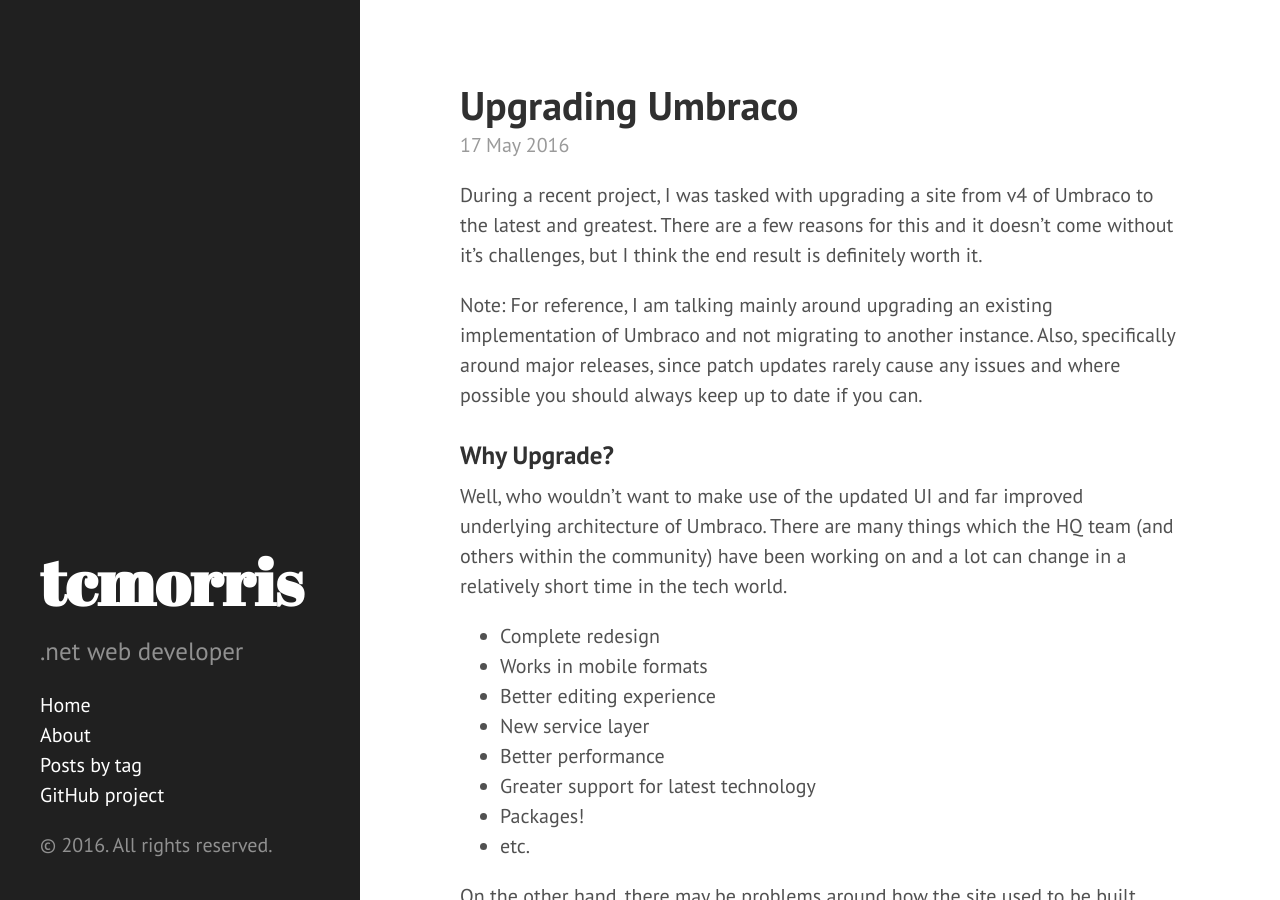
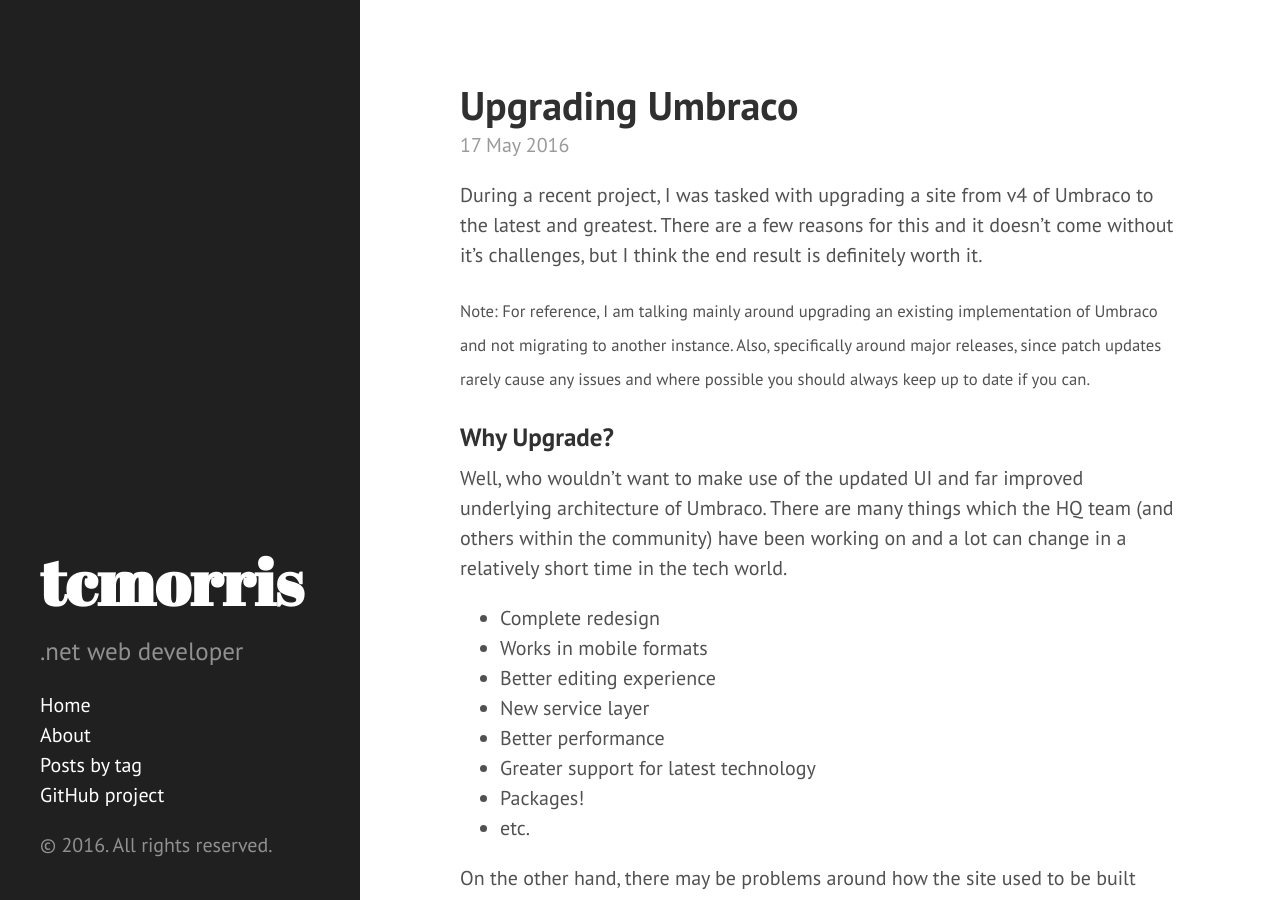
Before and after one commit to tcmorris/tcmorris.github.io, a Jekyll site: the page built from _posts/2016-05-17-upgrading-umbraco.md, in a window 1280 px wide and 900 px high. Built offline with Jekyll 4.4.1, drawn with Linux system fonts in a browser that asks for light colours; Markdown is read by kramdown in place of the engine named in the settings; comment, search, counter and statistics services are not loaded.

Commit message:
Some formatting updates

```diff
--- a/_layouts/page.html
+++ b/_layouts/page.html
@@ -1,10 +1,8 @@
 ---
 layout: default
-comments: false
 ---
 
 <div class="page">
   <h1 class="page-title">{{ page.title }}</h1>
   {{ content }}
-  {% if page.comments %}{% include disqus.html %}{% endif %}
 </div>
--- a/_layouts/post.html
+++ b/_layouts/post.html
@@ -8,7 +7,7 @@
   <span class="post-date" itemprop="datePublished">{{ page.date | date_to_string }}</span>
   {{ content }}
   {% if site.author.twitter %}{% include twitter.html %}{% endif %}
-  {% if page.comments %}{% include disqus.html %}{% endif %}
+  {% include disqus.html %}
 </div>
 <div class="related">
   <h2>Related Posts</h2>
--- a/_posts/2016-05-17-upgrading-umbraco.md
+++ b/_posts/2016-05-17-upgrading-umbraco.md
@@ -8,7 +8,9 @@
 
 During a recent project, I was tasked with upgrading a site from v4 of Umbraco to the latest and greatest. There are a few reasons for this and it doesn't come without it's challenges, but I think the end result is definitely worth it.
 
+<sub>
 Note: For reference, I am talking mainly around upgrading an existing implementation of Umbraco and not migrating to another instance. Also, specifically around major releases, since patch updates rarely cause any issues and where possible you should always keep up to date if you can.
+</sub>
 
 ### Why Upgrade?
 
```
Also changed, not shown: other parts of _layouts/post.html (+0 -1 lines).
